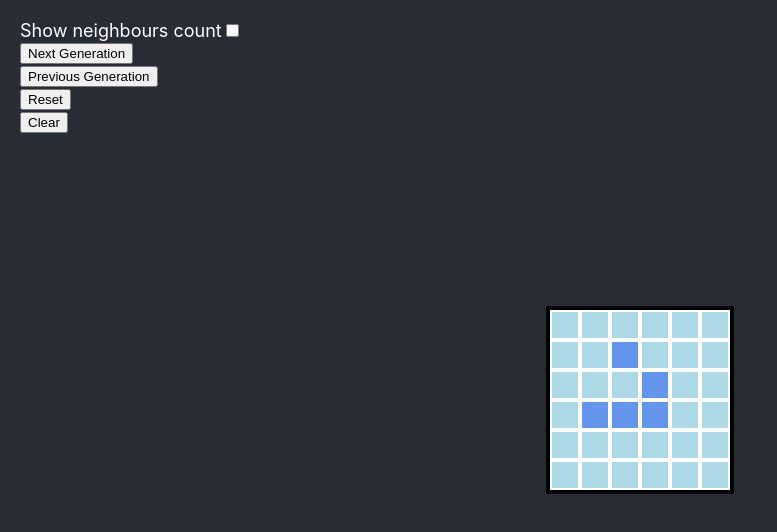
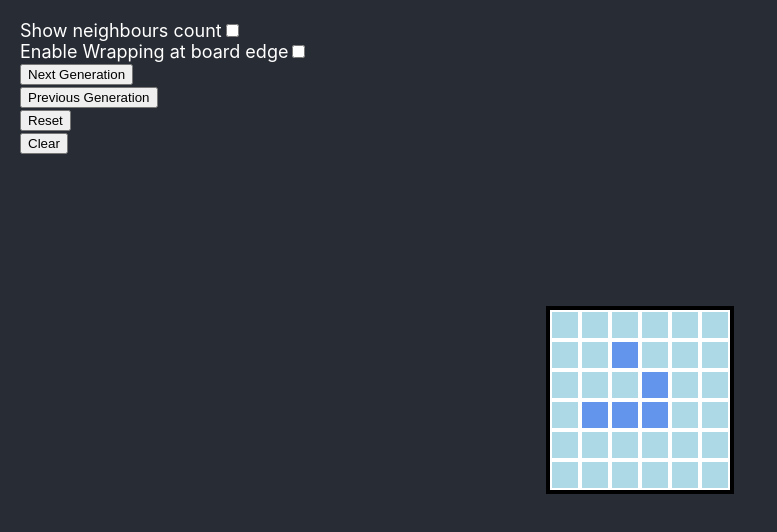
Before and after one commit to lachlanmcmillan/cell-simulator, a React (Create React App) app: page / in a window 1280 px wide. Shown: the top 532 px of the page, without its empty margins (0-777 px from the left). Built offline with nearby package versions, Linux system fonts and the light colour scheme.

Commit message:
add ability to toggle wrapping

```diff
--- a/src/components/App.tsx
+++ b/src/components/App.tsx
@@ -19,7 +19,16 @@ const testFrame1: CellGrid = [
 const App: React.FC = () => {
   const [showNeighboursCount, setShowNeighboursCount] = useState(false)
 
-  const { cellGrid, gotoNextGen, gotoPrevGen, reset, clear, toggleCell } = useCellSimulator(testFrame1)
+  const {
+    cellGrid,
+    isWrappingOn,
+    gotoNextGen,
+    gotoPrevGen,
+    reset,
+    clear,
+    toggleCell,
+    toggleIsWrappingOn
+  } = useCellSimulator(testFrame1)
 
   const toggleShowNeighboursCount = () =>
     setShowNeighboursCount(!showNeighboursCount)
@@ -29,11 +38,21 @@ const App: React.FC = () => {
 
       <div className={styles.controls}>
         <div>
-          <label> Show neighbours count
+          <label>Show neighbours count
             <input
               type="checkbox"
               onChange={toggleShowNeighboursCount}
               checked={showNeighboursCount}
+            />
+          </label>
+        </div>
+
+        <div>
+          <label>Enable Wrapping at board edge
+            <input
+              type="checkbox"
+              onChange={toggleIsWrappingOn}
+              checked={isWrappingOn}
             />
           </label>
         </div>
--- a/src/hooks/useCellSimulator.ts
+++ b/src/hooks/useCellSimulator.ts
@@ -1,5 +1,10 @@
 import { useState } from 'react'
-import { CellGrid, generateNextGen, createEmptyGrid } from '../lib/cellSimulatorLib';
+import {
+  CellGrid,
+  generateNextGen,
+  generateNextGenWithWrapping,
+  createEmptyGrid
+} from '../lib/cellSimulatorLib';
 import NonEmptyStack from '../lib/NonEmptyStack'
 
 /**
@@ -9,11 +14,13 @@ const useCellSimulator = (
   initialState: CellGrid = createEmptyGrid(6,6)
 ) => {
   const [gridStack, setStack] = useState(new NonEmptyStack<CellGrid>([initialState]))
+  const [isWrappingOn, setIsWrappingOn] = useState(false)
 
   return {
     cellGrid: gridStack.top(),
+    isWrappingOn,
 
-    gotoNextGen: () => setStack(_gotoNextGen),
+    gotoNextGen: () => setStack(prevStack => _gotoNextGen(prevStack, isWrappingOn)),
 
     /** Return to the previous generation of the CellGrid */
     gotoPrevGen: () => setStack(_gotoPrevGen),
@@ -26,7 +33,9 @@ const useCellSimulator = (
 
     /** Switch specified cell between alive/dead */
     toggleCell: (xPos: number, yPos: number) =>
-      setStack(prevStack => _toggleCell(prevStack, xPos, yPos))
+      setStack(prevStack => _toggleCell(prevStack, xPos, yPos)),
+
+    toggleIsWrappingOn: () => setIsWrappingOn(prev => !prev)
   }
 }
 
@@ -36,8 +45,11 @@ export default useCellSimulator;
 
 export type CellGridStack = NonEmptyStack<CellGrid> // reduce typing
 
-export const _gotoNextGen = (gridStack: CellGridStack): CellGridStack => {
-  const nextGen = generateNextGen(gridStack.top())
+export const _gotoNextGen = (gridStack: CellGridStack, wrapAtEdge: boolean): CellGridStack => {
+  const nextGen = (wrapAtEdge
+    ? generateNextGenWithWrapping(gridStack.top())
+    : generateNextGen(gridStack.top())
+  )
   // this is a quick version of a deep compare
   const hasBoardChanged = (
     JSON.stringify(nextGen) !== JSON.stringify(gridStack.top())
```
Also changed, not shown: 1 other file (tests, documents, lock files or other folders).
